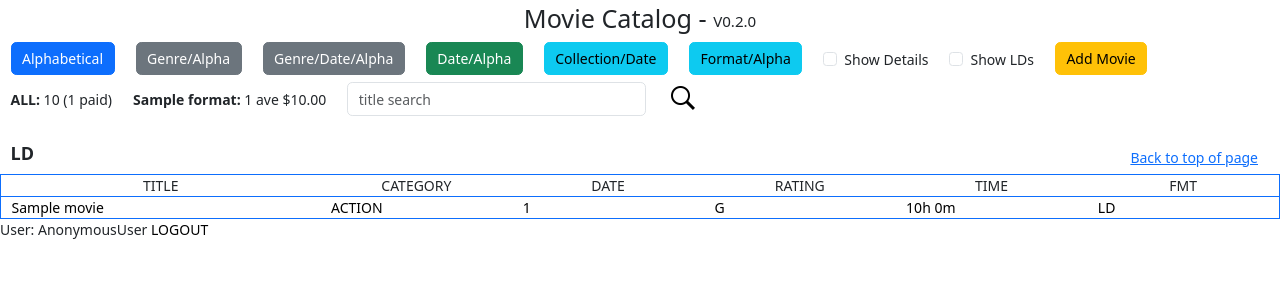
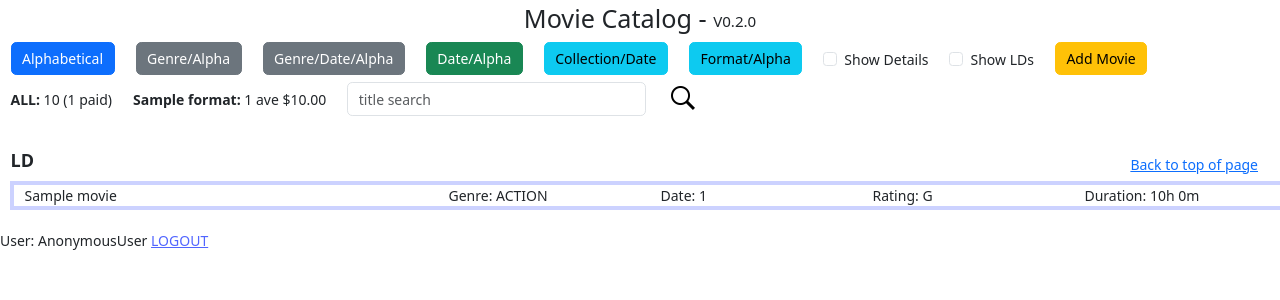
Before and after one commit to pmichali/viewmaster, a Django app: template movie_library/viewmaster/templates/viewmaster/movie_list.html in a window 1280 px wide. Shown: the top 300 px of the page. Run offline with Django 5.2, Linux system fonts and the light colour scheme; tables that the repository leaves empty hold one stand-in row (values such as "Sample post"); the template is opened without the code that fills it: values that come from a table or form of the project are taken from there, most other values are stand-ins (such as "Sample title", 1, 10 or a date in 2020).

Commit message:
Have movie list with whole line selected (normal list, not detailed).

```diff
--- a/movie_library/viewmaster/templates/viewmaster/movie_list.html
+++ b/movie_library/viewmaster/templates/viewmaster/movie_list.html
@@ -9,24 +9,16 @@ body {
   margin: 0;
   padding: 0;
 }
-
-a {
-    text-decoration: none;
-    color: black;
-}
-
 #pagehead {
   text-align: center;
   font-size: 1.8em;
   margin-bottom: 4px;
 }
-
 #vers {
   display: inline-block;
   font-size: 0.6em;
   vertical-align: middle;
 }
-
 .movie-category {
   font-size: large;
   font-weight: bold;
@@ -36,6 +28,39 @@ a {
   text-align: right;
   font-size: 0.8em;
 }
+
+
+.categoryTable {
+  border: 2px solid #ccd2ff;
+  border-collapse: collapse;
+  margin: 0px 10px 20px 10px;
+}
+
+a {
+  color: #5165ff;
+}
+
+.tableRow {
+  /* display: grid; */
+  text-decoration: none;
+  color: inherit;
+  /* grid-template-columns: repeat(5); */
+  /* place-items: center; */
+  border: 2px solid #ccd2ff;
+  border-bottom: none;
+  cursor: pointer;
+
+  &:hover,
+  &:focus {
+    background: #f2f3ff;
+    outline: none;
+  }
+
+  &:last-child {
+    border-bottom: 2px solid #ccd2ff;
+  }
+}
+
 {% endblock %}
 
 {% block content %}
@@ -108,7 +133,7 @@ a {
     </div>
   </div>
 </div>
-
+<br />
 </form>
 	{% if movies %}
 	  {% if mode == "alpha" %}
@@ -123,7 +148,7 @@ a {
 	    {% regroup movies by format_order as ordered_movies %}
 	  {% endif %}
 	  {% for code, movie_group in ordered_movies %}
-	    <p />
+	    <!--  SHOW CATEGORY SECTION -->
 	    <div class="container-fluid">
           <div class="row">
             <div class="col-lg movie-category">{{ code }}</div>
@@ -136,84 +161,23 @@ a {
               </div>
             </div>
           </div>
-	    <div class="container-fluid text-center">
-  		  <div class="row border border-primary">
-            <div class="col-lg-3 text-truncate" style="max-width: 350px;">TITLE</div>
-	        <div class="col-lg">CATEGORY</div>
-	        <div class="col-lg">DATE</div>
-	        <div class="col-lg">RATING</div>
-	        <div class="col-lg">TIME</div>
-	        <div class="col-lg">FMT</div>
-	        {% if show_details %}
-	        <div class="col-lg">ASPECT</div>
-	        <div class="col-lg">AUDIO</div>
-	        <div class="col-lg">COLL</div>
-	        <div class="col-lg">COST</div>
-	        {% endif %}
 	    </div>
-	    </div>
-	  	<div class="container-fluid">
+	    <!-- SHOW MOVIE LIST -->
+	    <div class="container-fluid categoryTable">
  	    {% for movie in movie_group %}
- 		  <div class="row border-bottom border-end border-start border-primary">
-
-	        <div class="col-lg-3 text-truncate" style="max-width: 350px;">
-			  <a href="{% url 'viewmaster:movie-lookup' movie.id %}">
-				  {{ movie.title }}
+		  <a class="row tableRow" href="{% url 'viewmaster:movie-lookup' movie.id %}">
+		    <div class="col-lg-4 text-truncate">{{ movie.title }}</div>
+		    <div class="col-lg-2">Genre: {{ movie.category }}</div>
+		    <div class="col-lg-2">Date: {{ movie.release }}</div>
+		    <div class="col-lg-2">Rating: {{ movie.rating }}</div>
+		    <div class="col-lg-2">Duration: {{ movie.duration_str }}</div>
 		  </a>
-			</div>
-		    <div class="col-lg">
-			  <a href="{% url 'viewmaster:movie-lookup' movie.id %}">
-				  {{ movie.category }}
-		  	  </a>
-			</div>
-		    <div class="col-lg">
-			  <a href="{% url 'viewmaster:movie-lookup' movie.id %}">
-				  {{ movie.release }}
-			  </a>
-			</div>
-		    <div class="col-lg">
-			  <a href="{% url 'viewmaster:movie-lookup' movie.id %}">
-				  {{ movie.rating }}
-			  </a>
-			</div>
-		    <div class="col-lg">
-		  	  <a href="{% url 'viewmaster:movie-lookup' movie.id %}">
-				  {{ movie.duration_str }}
-		  	  </a>
-			</div>
-		    <div class="col-lg">
-			  <a href="{% url 'viewmaster:movie-lookup' movie.id %}">
-				  {{ movie.format }}
-			  </a>
-			</div>
-			{% if show_details %}
-		    <div class="col-lg">
-			  <a href="{% url 'viewmaster:movie-lookup' movie.id %}">
-				  {{ movie.aspect }}
-			  </a>
-			</div>
-		    <div class="col-lg">
-			  <a href="{% url 'viewmaster:movie-lookup' movie.id %}">
-				  {{ movie.audio }}
-			  </a>
-			</div>
-		    <div class="col-lg">
-			  <a href="{% url 'viewmaster:movie-lookup' movie.id %}">
-				  {{ movie.collection }}
-			  </a>
-			</div>
- 		    <div class="col-lg">
-			  <a href="{% url 'viewmaster:movie-lookup' movie.id %}">
-				   {{ movie.cost }}
-			  </a>
-			</div>
-			{% endif %}
-  	      </div>
 	    {% endfor %}
 		</div>
 	  {% endfor %}
 	{% else %}
 	    <p>No matching movies.</p>
 	{% endif %}
+
 	<p>User: {{ user }} <a href="/admin/logout/">LOGOUT</a></p>
 {% endblock %}
```
Lines whose indentation alone changed are shown as unchanged.
